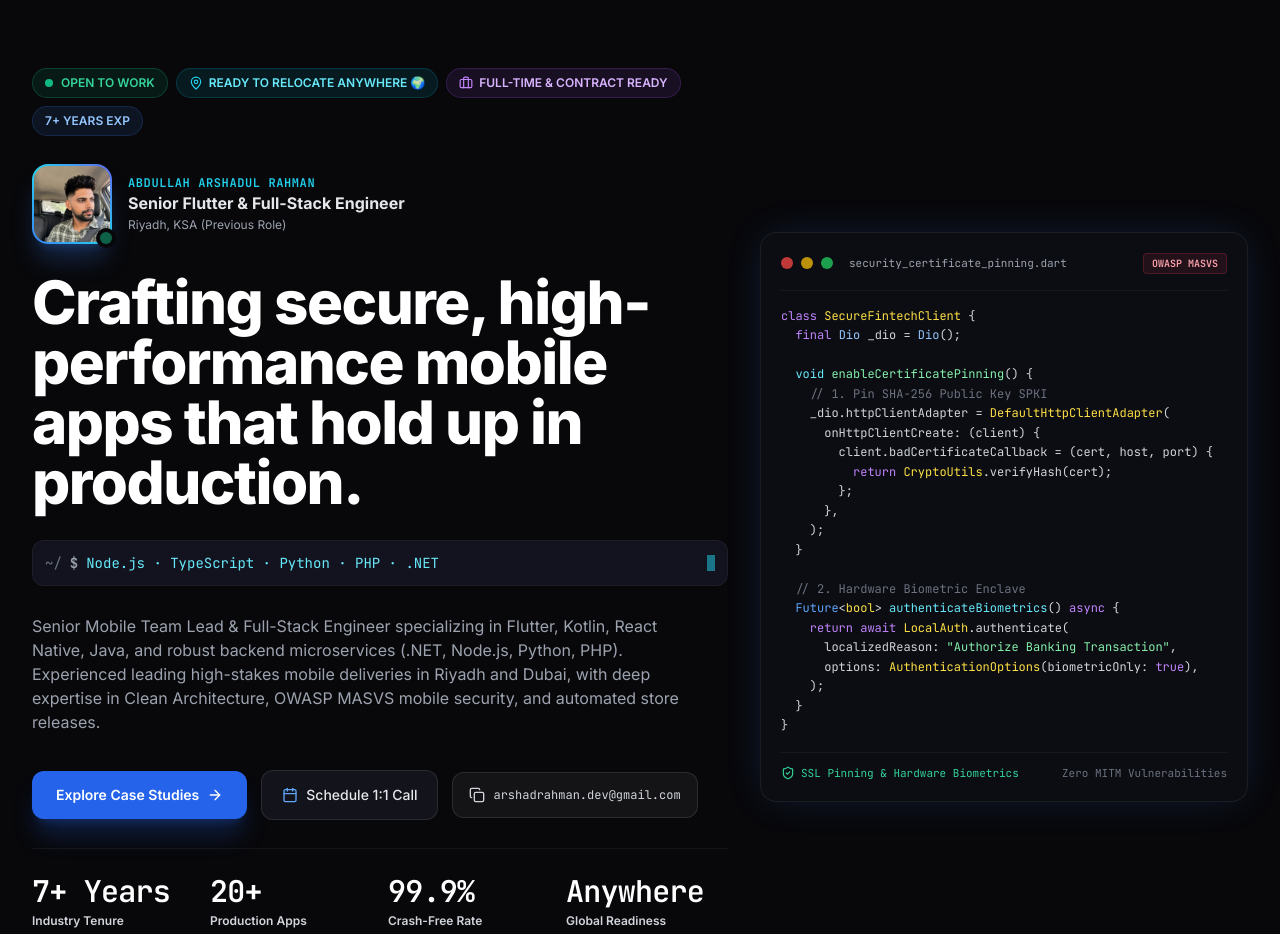
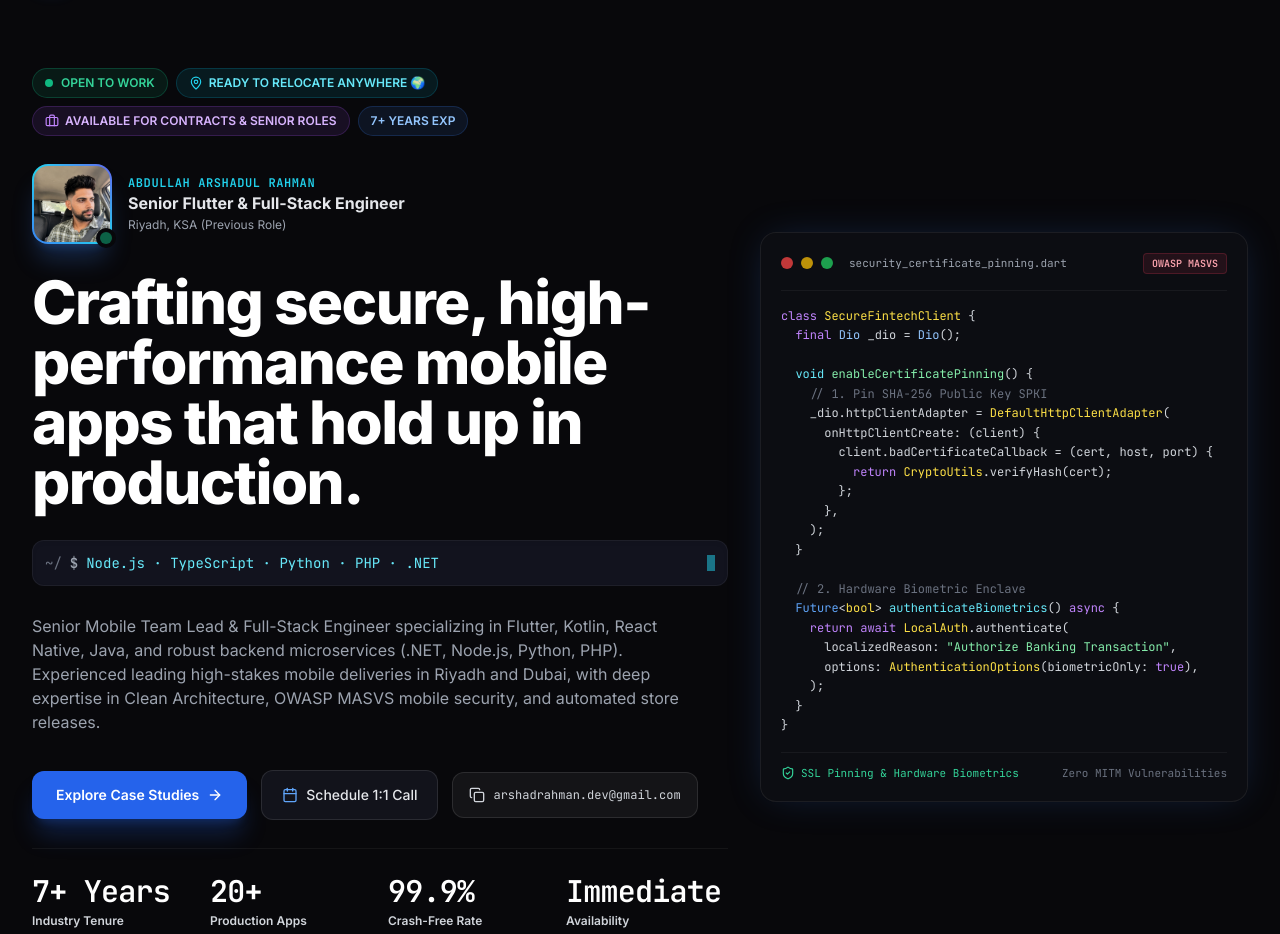
Before and after one commit to arshadrahiman/portfolio, a React (Vite) app: page / in a window 1280 px wide. Shown: the part 92-1026 px from the top of the page. Built offline with nearby package versions, Linux system fonts and the light colour scheme.

Commit message:
feat: emphasize availability for contracts & senior roles across EN and AR

```diff
--- a/src/components/Hero.jsx
+++ b/src/components/Hero.jsx
@@ -13,8 +13,8 @@ export default function Hero({ profile }) {
     "Flutter · Kotlin · React Native · Java · Swift",
     "Node.js · TypeScript · Python · PHP · .NET",
     "Banking · Fintech · Insurance · 7+ Years Experience",
-    "Ready to relocate to any location globally ✈️",
-    "Available for Full-Time & Contract roles 💼"
+    "Available for contracts & senior roles 💼",
+    "Ready to relocate to any location globally ✈️"
   ];
   const [lineIndex, setLineIndex] = useState(0);
 
--- a/src/components/Navbar.jsx
+++ b/src/components/Navbar.jsx
@@ -92,7 +92,7 @@ export default function Navbar({ profile }) {
 
             <div className="hidden md:inline-flex items-center gap-2 px-3 py-1 rounded-full text-[11px] font-medium bg-emerald-500/10 text-emerald-400 border border-emerald-500/20">
               <span className="w-1.5 h-1.5 rounded-full bg-emerald-400 animate-pulse"></span>
-              {profile.availabilityBadge || 'Relocation & Contract Ready'}
+              {profile.availabilityBadge || (lang === 'ar' ? 'متاح للعقود والمناصب القيادية العليا' : 'Available for Contracts & Senior Roles')}
             </div>
 
             <a
--- a/src/data/portfolioData.js
+++ b/src/data/portfolioData.js
@@ -6,13 +6,13 @@ export const portfolioData = {
       preferredName: "Arshad Rahman",
       role: "Senior Flutter & Full-Stack Engineer",
       secondaryRole: "Mobile Systems Architect & Technical Lead",
-      statusBadge: "OPEN TO WORK · READY TO RELOCATE GLOBALLY 🌍",
-      statusDetail: "Immediately Available · Last role completed in Riyadh, KSA · Ready for relocation to any global location (UAE, GCC, Europe, UK, US, Worldwide) or Remote",
-      availabilityBadge: "Full-Time & Contract Ready",
+      statusBadge: "OPEN TO WORK · AVAILABLE FOR CONTRACTS & SENIOR ROLES 🌍",
+      statusDetail: "Immediately Available · Last role completed in Riyadh, KSA · Available for contracts & senior roles worldwide (Ready to Relocate) or remote",
+      availabilityBadge: "Available for Contracts & Senior Roles",
       baseLocation: "Kerala, India",
       lastWorkLocation: "Riyadh, KSA (Previous Role)",
       relocationStatus: "Ready to Relocate Anywhere Worldwide",
-      contractStatus: "Available for Contract & Full-Time",
+      contractStatus: "Available for Contracts & Senior Roles",
       experienceYears: "7+",
       email: "arshadrahman.dev@gmail.com",
       portfolioUrl: "https://arshadrahman.in",
@@ -32,7 +32,7 @@ export const portfolioData = {
           { label: "Industry Tenure", value: "7+ Years", detail: "Software Dev & Mobile Leadership" },
           { label: "Production Apps", value: "20+", detail: "Across iOS & Android stores" },
           { label: "Crash-Free Rate", value: "99.9%", detail: "Sustained production SLA" },
-          { label: "Global Readiness", value: "Anywhere", detail: "Relocation & Contract Ready" }
+          { label: "Availability", value: "Immediate", detail: "Contracts & Senior Roles" }
         ]
       },
       typingLines: [
@@ -40,11 +40,11 @@ export const portfolioData = {
         "Flutter · Kotlin · React Native · Java · Swift",
         "Node.js · TypeScript · Python · PHP · .NET",
         "Banking · Fintech · Insurance · 7+ Years Experience",
-        "Ready to relocate to any location globally ✈️",
-        "Available for Full-Time & Contract roles 💼"
+        "Available for contracts & senior roles 💼",
+        "Ready to relocate to any location globally ✈️"
       ],
       currentFocus: [
-        { label: "Availability", value: "Immediately Available · Ready to relocate anywhere globally & open for contract / full-time" },
+        { label: "Availability", value: "Immediately Available · Available for contracts & senior roles (Relocation Ready)" },
         { label: "Working on", value: "Reusable enterprise Flutter security, biometrics, and architecture kits" },
         { label: "Learning", value: "SwiftUI, advanced Flutter performance profiling, and platform channels" },
         { label: "Ask me about", value: "Flutter, mobile security, Node.js / TypeScript / .NET APIs, test automation" }
@@ -509,8 +509,8 @@ export const portfolioData = {
       directEmail: "arshadrahman.dev@gmail.com",
       calendlyLink: "https://calendly.com/software-engineer-arshadrahman",
       responseTime: "Typically replies within 1–2 hours",
-      availabilityStatus: "Immediately Available · Full-Time & Contract",
-      targetBadge: "Global Relocation & Contract Ready 🌍"
+      availabilityStatus: "Available for Contracts & Senior Roles",
+      targetBadge: "Available for Contracts & Senior Roles 🌍"
     }
   },
 
@@ -524,13 +524,13 @@ export const portfolioData = {
       preferredName: "أرشد الرحمن",
       role: "مهندس برمجيات أول ومطور تطبيقات فلاتر وشامل (Full-Stack)",
       secondaryRole: "معمار أنظمة الجوال وقائد تقني",
-      statusBadge: "متاح للعمل فوراً · جاهز للانتقال دولياً 🌍",
-      statusDetail: "متاح للعمل فوراً · آخر محطة مهنية في الرياض بالمملكة العربية السعودية · مستعد للانتقال للعمل في أي دولة (الإمارات، دول الخليج، أوروبا، بريطانيا، أمريكا، حول العالم) أو عن بُعد",
-      availabilityBadge: "جاهز للعمل بعقود أو دوام كامل",
+      statusBadge: "متاح للعمل فوراً · متاح للعقود والمناصب القيادية العليا 🌍",
+      statusDetail: "متاح للعمل فوراً · آخر محطة مهنية في الرياض بالمملكة العربية السعودية · مستعد لعقود العمل والمناصب القيادية والانتقال لأي دولة حول العالم",
+      availabilityBadge: "متاح للعقود والمناصب القيادية العليا",
       baseLocation: "كيرلا، الهند",
       lastWorkLocation: "الرياض، المملكة العربية السعودية (آخر وظيفة)",
       relocationStatus: "جاهز للانتقال لأي دولة حول العالم",
-      contractStatus: "متاح للعمل بعقود أو بدوام كامل",
+      contractStatus: "متاح للعقود والمناصب القيادية العليا",
       experienceYears: "+7",
       email: "arshadrahman.dev@gmail.com",
       portfolioUrl: "https://arshadrahman.in",
@@ -550,7 +550,7 @@ export const portfolioData = {
           { label: "سنوات الخبرة", value: "+7 سنوات", detail: "تطوير وقيادة فرق برمجية" },
           { label: "تطبيقات في الإنتاج", value: "+20 تطبيق", detail: "على متجري آبل وجوجل بلاي" },
           { label: "معدل خلو الأعطال", value: "99.9%", detail: "معايير استقرار مستدامة" },
-          { label: "الجاهزية للعمل", value: "أي دولة", detail: "مستعد للانتقال وللعقود" }
+          { label: "حالة التوفر", value: "فوري", detail: "عقود ومناصب قيادية عليا" }
         ]
       },
       typingLines: [
@@ -558,11 +558,11 @@ export const portfolioData = {
         "Flutter · Kotlin · React Native · Java · Swift",
         "Node.js · TypeScript · Python · PHP · .NET",
         "قطاع البنوك · التقنية المالية · التأمين · +7 سنوات",
-        "مستعد للانتقال للعمل في أي موقع دولياً ✈️",
-        "متاح لعقود العمل والوظائف بدوام كامل 💼"
+        "متاح لعقود العمل والمناصب القيادية العليا 💼",
+        "مستعد للانتقال للعمل في أي موقع دولياً ✈️"
       ],
       currentFocus: [
-        { label: "حالة التوفر", value: "متاح للعمل فوراً · جاهز للانتقال لأي دولة ومستعد للعقود والدوام الكامل" },
+        { label: "حالة التوفر", value: "متاح فوراً للعمل · متاح لعقود العمل والمناصب القيادية العليا (وجاهز للانتقال)" },
         { label: "أعمل حالياً على", value: "حزم برمجية قابلة لإعادة الاستخدام في أمن فلاتر والمصادقة البيومترية" },
         { label: "أتعلم حالياً", value: "SwiftUI وتحليل الأداء المتقدم وقنوات المنصات الأصلية" },
         { label: "اسألني عن", value: "فلاتر، أمن تطبيقات الجوال، خدمات .NET / Node.js، وأتمتة الاختبارات" }
@@ -1027,8 +1027,8 @@ export const portfolioData = {
       directEmail: "arshadrahman.dev@gmail.com",
       calendlyLink: "https://calendly.com/software-engineer-arshadrahman",
       responseTime: "الرد خلال ١ إلى ٢ ساعة عادة",
-      availabilityStatus: "متاح للعمل فوراً · عقود ودوام كامل",
-      targetBadge: "جاهز للانتقال دولياً ولعقود العمل 🌍"
+      availabilityStatus: "متاح للعقود والمناصب القيادية العليا",
+      targetBadge: "متاح للعقود والمناصب القيادية العليا 🌍"
     }
   }
 };
--- a/src/data/uiTranslations.js
+++ b/src/data/uiTranslations.js
@@ -18,7 +18,7 @@ export const uiTranslations = {
       copied: "Copied!",
       openToWork: "OPEN TO WORK",
       relocationReady: "READY TO RELOCATE ANYWHERE 🌍",
-      contractReady: "FULL-TIME & CONTRACT READY",
+      contractReady: "AVAILABLE FOR CONTRACTS & SENIOR ROLES",
       expYears: "7+ YEARS EXP"
     },
     pillars: {
@@ -141,7 +141,7 @@ export const uiTranslations = {
       copied: "تم النسخ بنجاح!",
       openToWork: "متاح للعمل فوراً",
       relocationReady: "جاهز للانتقال لأي دولة 🌍",
-      contractReady: "جاهز للدوام الكامل والعقود",
+      contractReady: "متاح للعقود والمناصب القيادية العليا",
       expYears: "خبرة +7 سنوات"
     },
     pillars: {
```
Also changed, not shown: src/components/Contact.jsx (+5 -5 lines), src/context/LanguageContext.jsx (line endings or trailing spaces).
